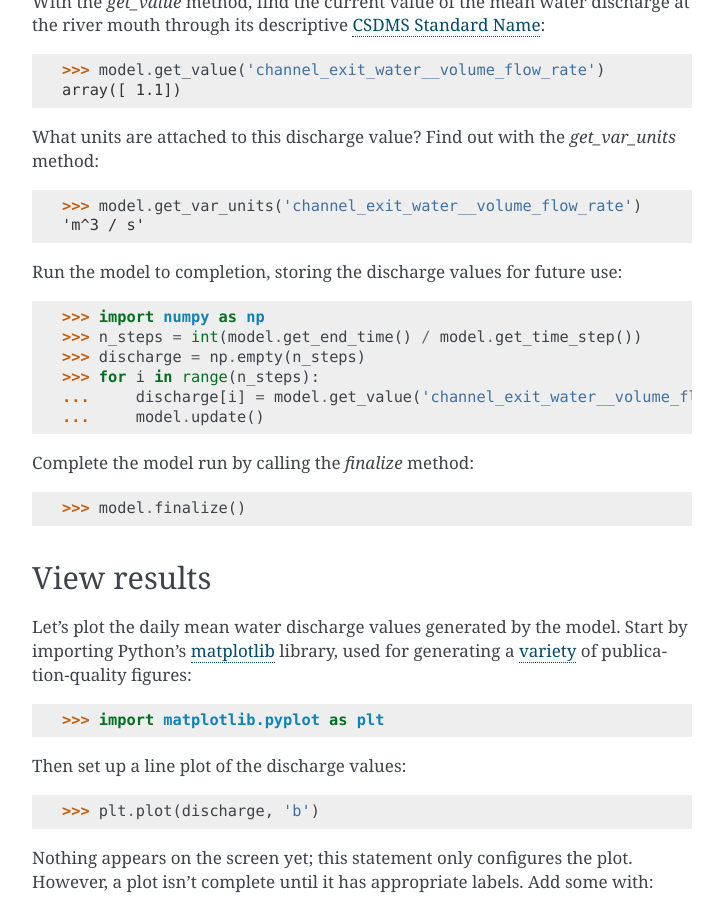
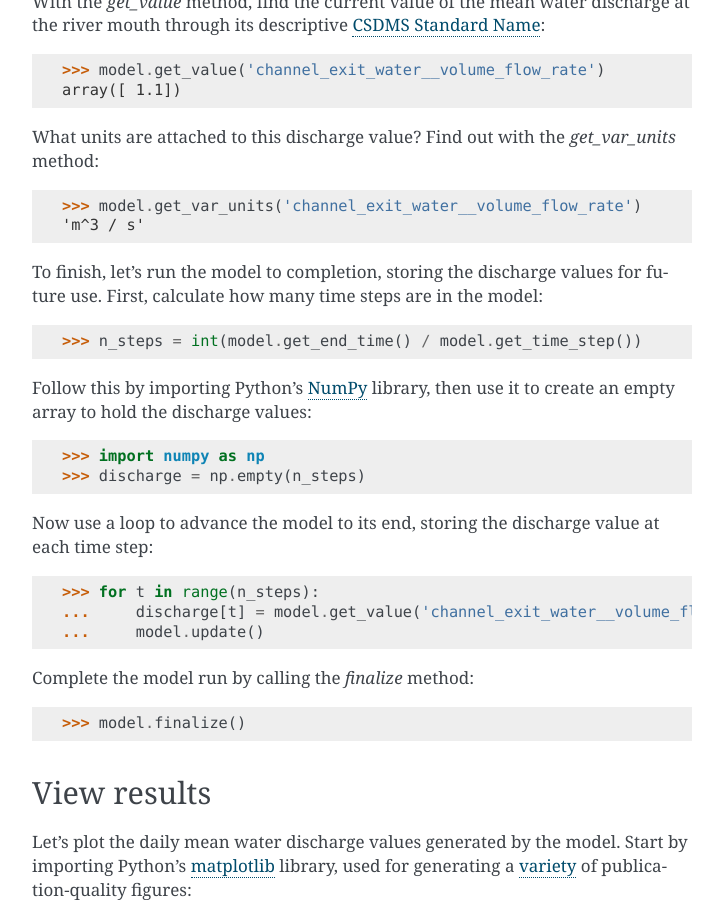
Before and after one commit to csdms/pymt, a Sphinx documentation site: the page built from docs/quickstart.rst, in a window 1280 px wide and 900 px high, scrolled down 2145 px. Shown: the whole window, without its empty margins (388-1111 px from the left). Built offline with Sphinx 7.4.7, drawn with Linux system fonts in a browser that asks for light colours; pages that are not in the unit, such as notebooks, are missing from menus.

Commit message:
Elaborate on running model to completion and storing discharge values
It was a chunk of code presented without much explanation.

```diff
--- a/docs/quickstart.rst
+++ b/docs/quickstart.rst
@@ -154,16 +154,29 @@ Find out with the *get_var_units* method:
   >>> model.get_var_units('channel_exit_water__volume_flow_rate')
   'm^3 / s'
 
-Run the model to completion,
-storing the discharge values for future use:
+To finish, let's run the model to completion,
+storing the discharge values for future use.
+First,
+calculate how many time steps are in the model:
+
+.. code-block:: python
+
+  >>> n_steps = int(model.get_end_time() / model.get_time_step())
+
+
+Follow this by importing Python's `NumPy`_ library,
+then use it to create an empty array to hold the discharge values:
 
 .. code-block:: python
 
   >>> import numpy as np
-  >>> n_steps = int(model.get_end_time() / model.get_time_step())
   >>> discharge = np.empty(n_steps)
-  >>> for i in range(n_steps):
-  ...     discharge[i] = model.get_value('channel_exit_water__volume_flow_rate')
+
+Now use a loop to advance the model to its end,
+storing the discharge value at each time step:
+
+  >>> for t in range(n_steps):
+  ...     discharge[t] = model.get_value('channel_exit_water__volume_flow_rate')
   ...     model.update()
 
 Complete the model run by calling the *finalize* method:
@@ -177,6 +190,7 @@ Complete the model run by calling the *finalize* method:
 .. _method: https://en.wikipedia.org/wiki/Method_(computer_programming)
 .. _Parsecs: https://www.esquire.com/entertainment/movies/a20967903/solo-star-wars-kessel-distance-plot-hole/
 .. _CSDMS Standard Name: https://csdms.colorado.edu/wiki/CSDMS_Standard_Names
+.. _NumPy: http://www.numpy.org
 
 
 View results
```
